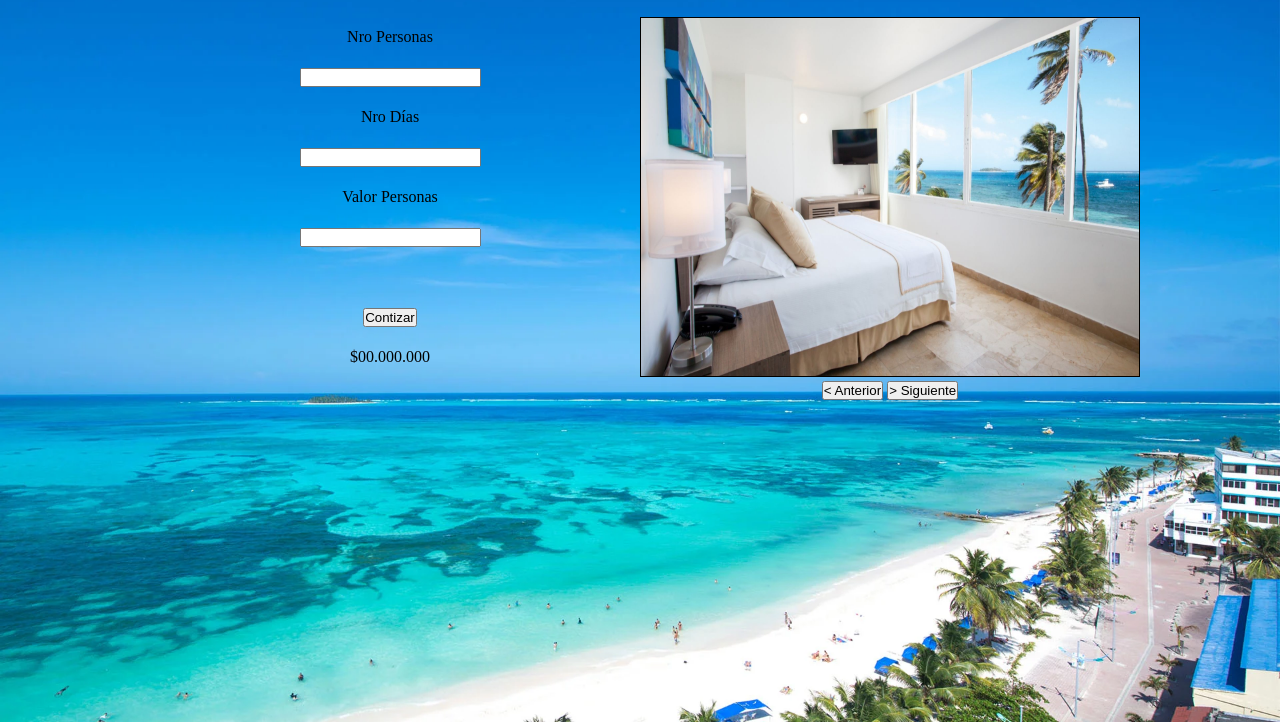
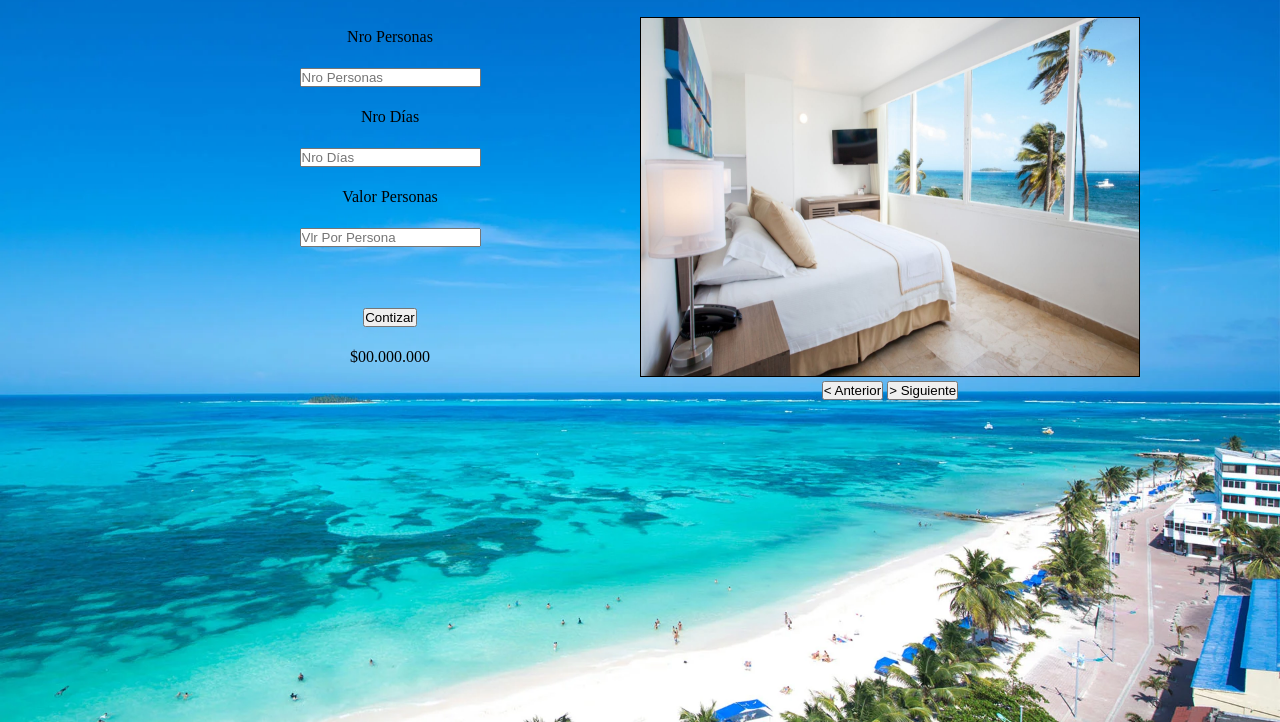
Before and after one commit to AlbeiroMuriel/HotelJs, a plain HTML site: page index.html in a window 1280 px wide. Shown: the part 78-800 px from the top of the page. Drawn offline with Linux system fonts and the light colour scheme.

Commit message:
V5 con placeholder

```diff
--- a/index.html
+++ b/index.html
@@ -15,11 +15,11 @@
         <section class="container">
             <section class="cotizar box">
                 <label for="">Nro Personas</label> <br>
-                <input type="number" name="" id="nroPer"><br>
+                <input type="number" name="" id="nroPer" placeholder="Nro Personas"><br>
                 <label for="">Nro Días</label> <br>
-                <input type="number" name="" id="nroDias"><br>
+                <input type="number" name="" id="nroDias" placeholder="Nro Días"><br>
                 <label for="">Valor Personas</label> <br>
-                <input type="number" name="" id="vlrPer"><br><br>
+                <input type="number" name="" id="vlrPer" placeholder="Vlr Por Persona"><br><br>
                 <section class="resultados">
                     <input type="button" value="Contizar" onclick="Cotizar()"><br>
                     <label for="" id="Resultado">$00.000.000</label>
```
